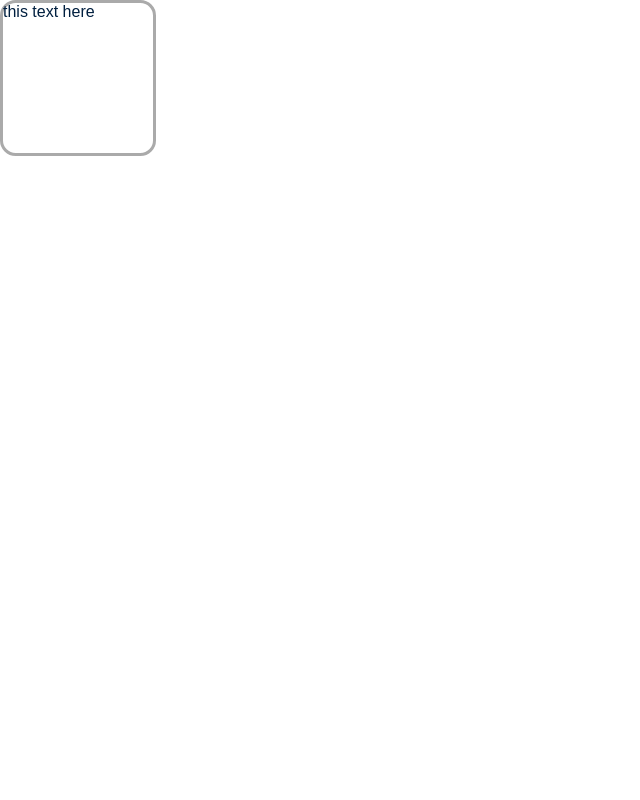
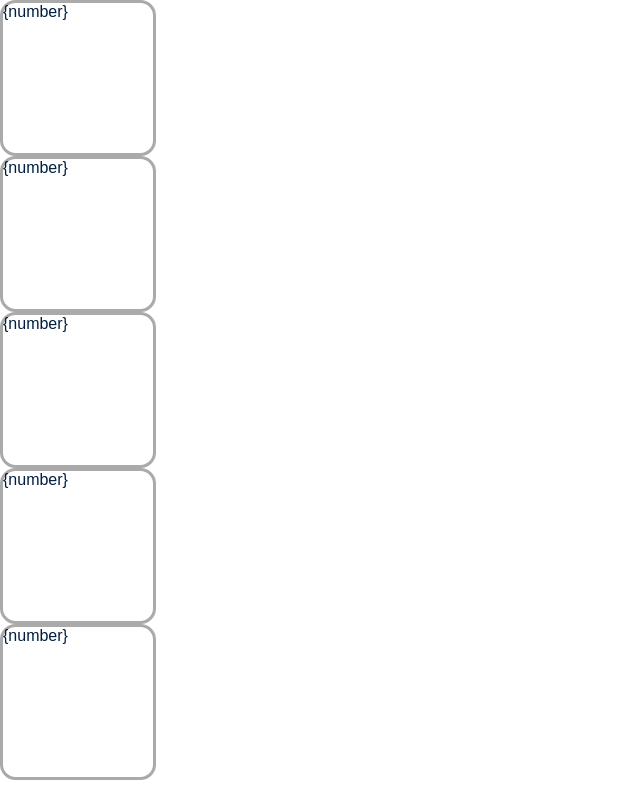
Before and after one commit to aimaj/xword, a React (Create React App) app: page / in a window 1280 px wide. Shown: the whole page, without its empty margins (0-640 px from the left). Built offline with nearby package versions, Linux system fonts and the light colour scheme; a web font is replaced by a local one.

Commit message:
working Tile replication with array of vals

```diff
--- a/src/App.js
+++ b/src/App.js
@@ -3,9 +3,18 @@ import './App.css';
 import Tile from './Tile.js';
 
 class App extends Component {
+
+  constructor(props) {
+    super(props);
+    const numbers = [1, 2, 3, 4, 5];
+    const listItems = numbers.map((number) =>
+      <Tile text="{number}"></Tile>);
+    this.state = {list : listItems};
+  }
+
   render() {
     return (
-      <Tile text="this text here"></Tile>
+      this.state.list
     );
   }
 }
```
